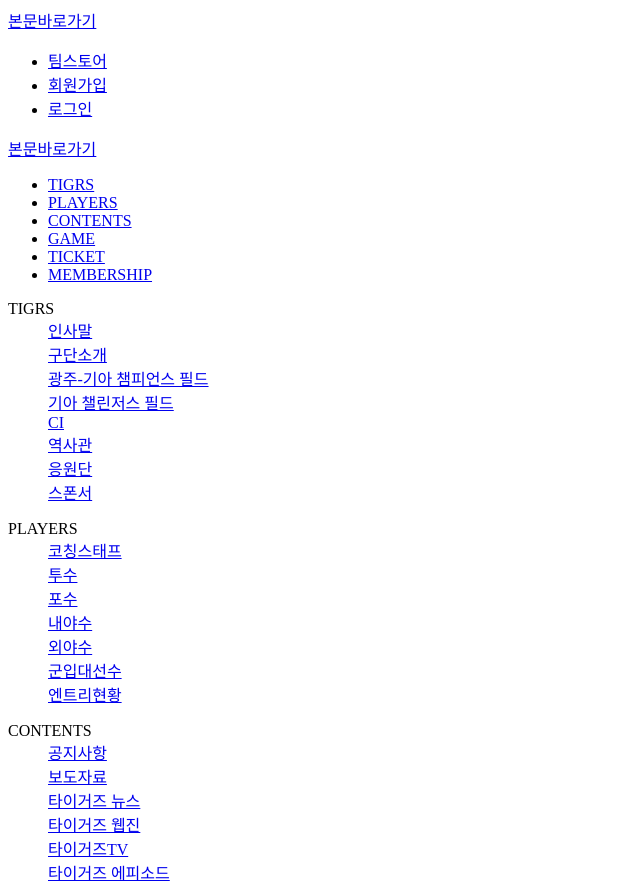
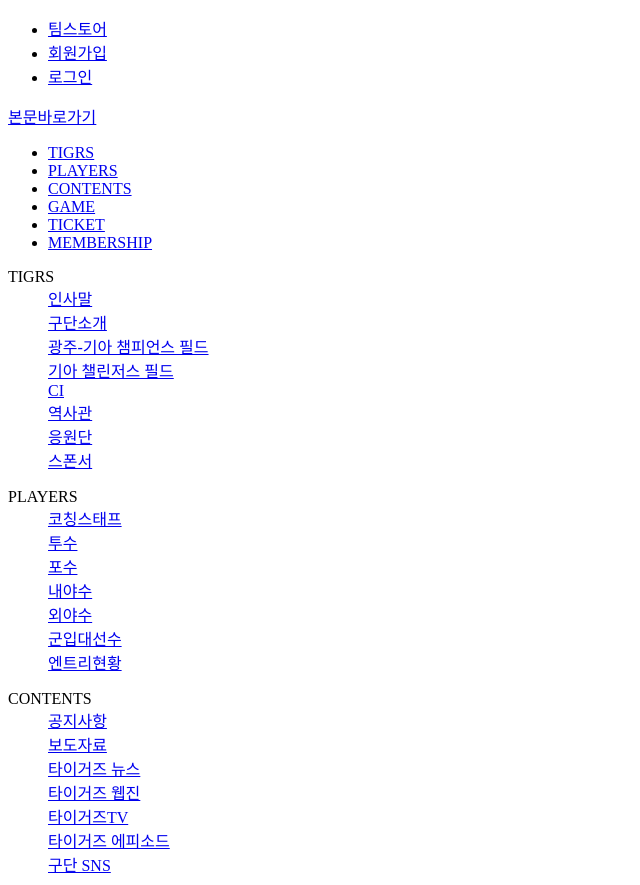
Before and after one commit to cuwldbs12/frontend-0912-jjy, a plain HTML site: page Project/TeamProject/KIA_Tigers/Homepage/index01.html in a window 1280 px wide. Shown: the top 885 px of the page, without its empty margins (0-640 px from the left). Drawn offline with Linux system fonts and the light colour scheme.

Commit message:
20231020

```diff
--- a/Project/TeamProject/KIA_Tigers/Homepage/index01.html
+++ b/Project/TeamProject/KIA_Tigers/Homepage/index01.html
@@ -10,9 +10,6 @@
   <div id="root">
     <header>
       <div class="head-wrap">
-        <div class="skipNav">
-          <a href="https://tigers.co.kr/">본문바로가기</a>
-        </div>
         <!-- topMenu -->
         <div class="topMeun">
           <ul topMIn>
```
